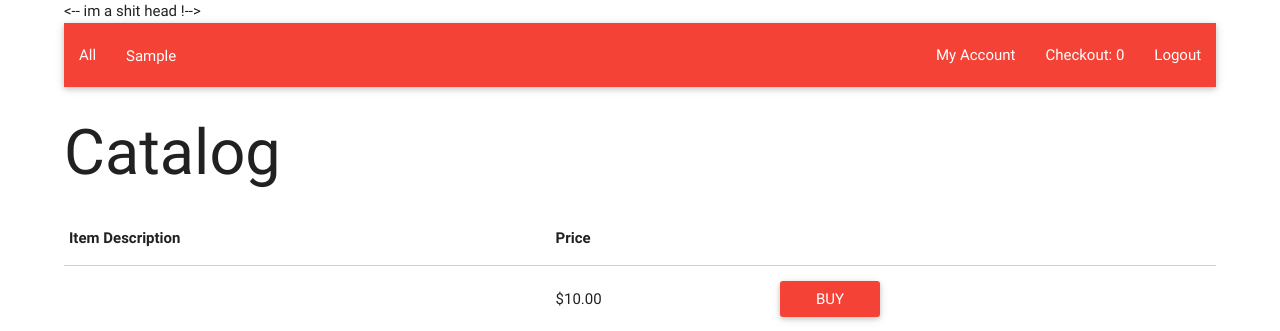
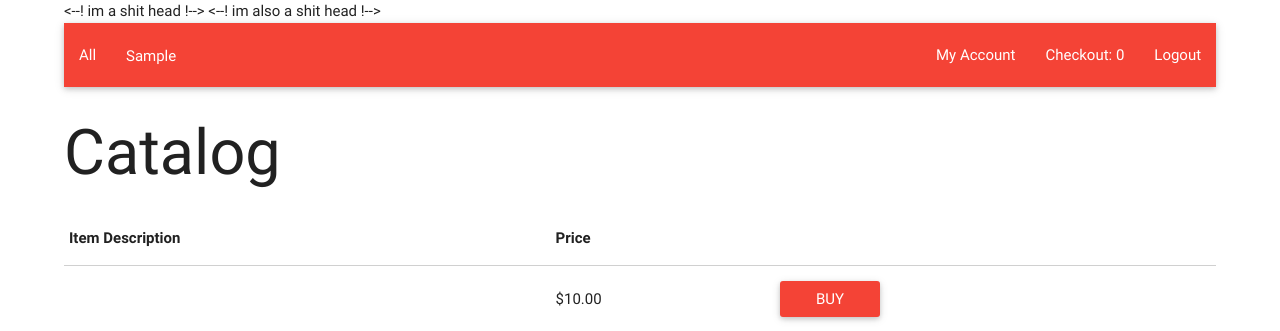
Before and after one commit to wyattpaq14/LAB06, a PHP site: page /index.php in a window 1280 px wide. Shown: the top 331 px of the page. Run offline with PHP 8.4, Linux system fonts and the light colour scheme; the visitor is signed in with stand-in values (Sample User, id 1); tables that the repository leaves empty or names only in its code hold one stand-in row (values such as "Sample post"); data that the repository does not hold is empty; some libraries are stand-ins or nearby versions.

Commit message:
modified 2 lines of code

```diff
--- a/index.php
+++ b/index.php
@@ -16,7 +16,8 @@
         <script type="text/javascript" src="js/materialize.min.js"></script>
 
 
-<-- im a shit head !-->
+<--! im a shit head !-->
+<--! im also a shit head !-->
 
         <?php
         include './functions/cart.php';
```
